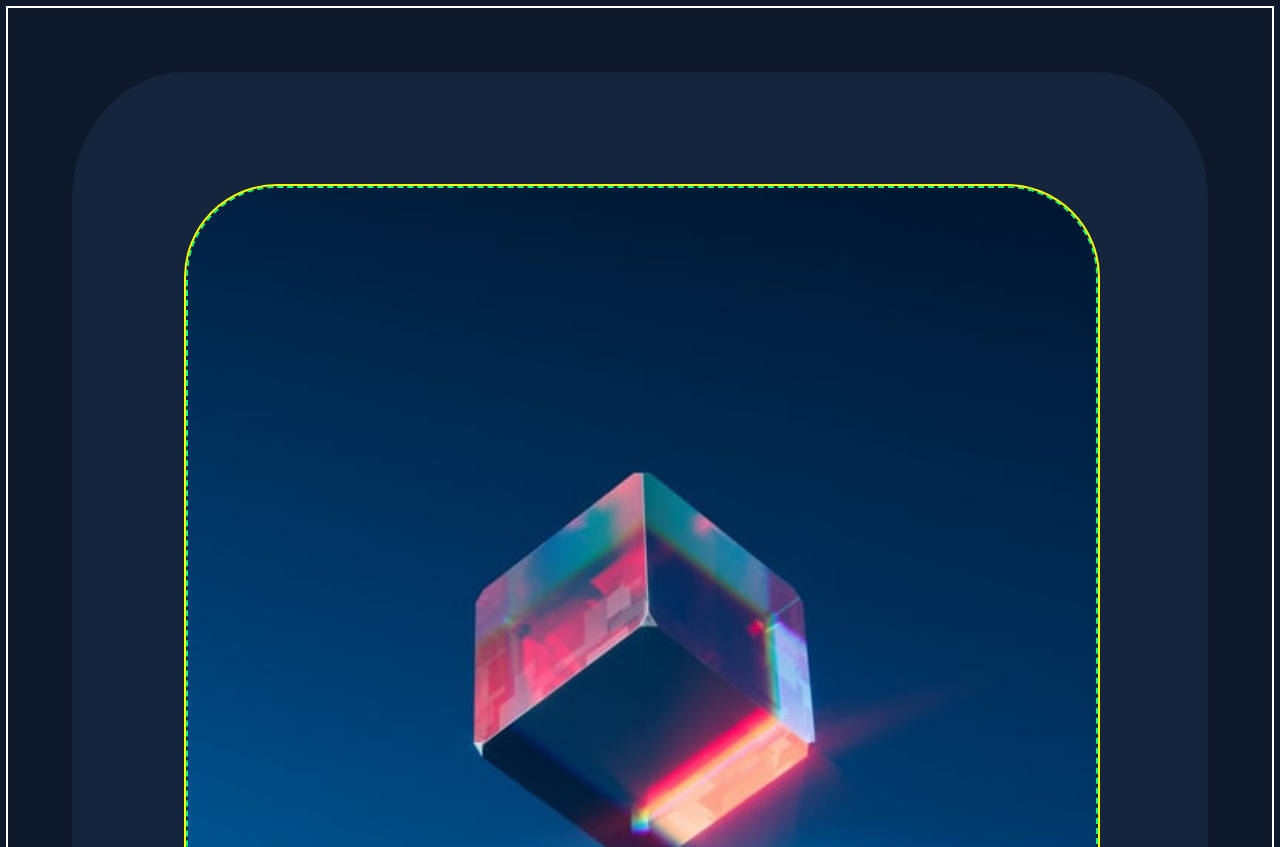
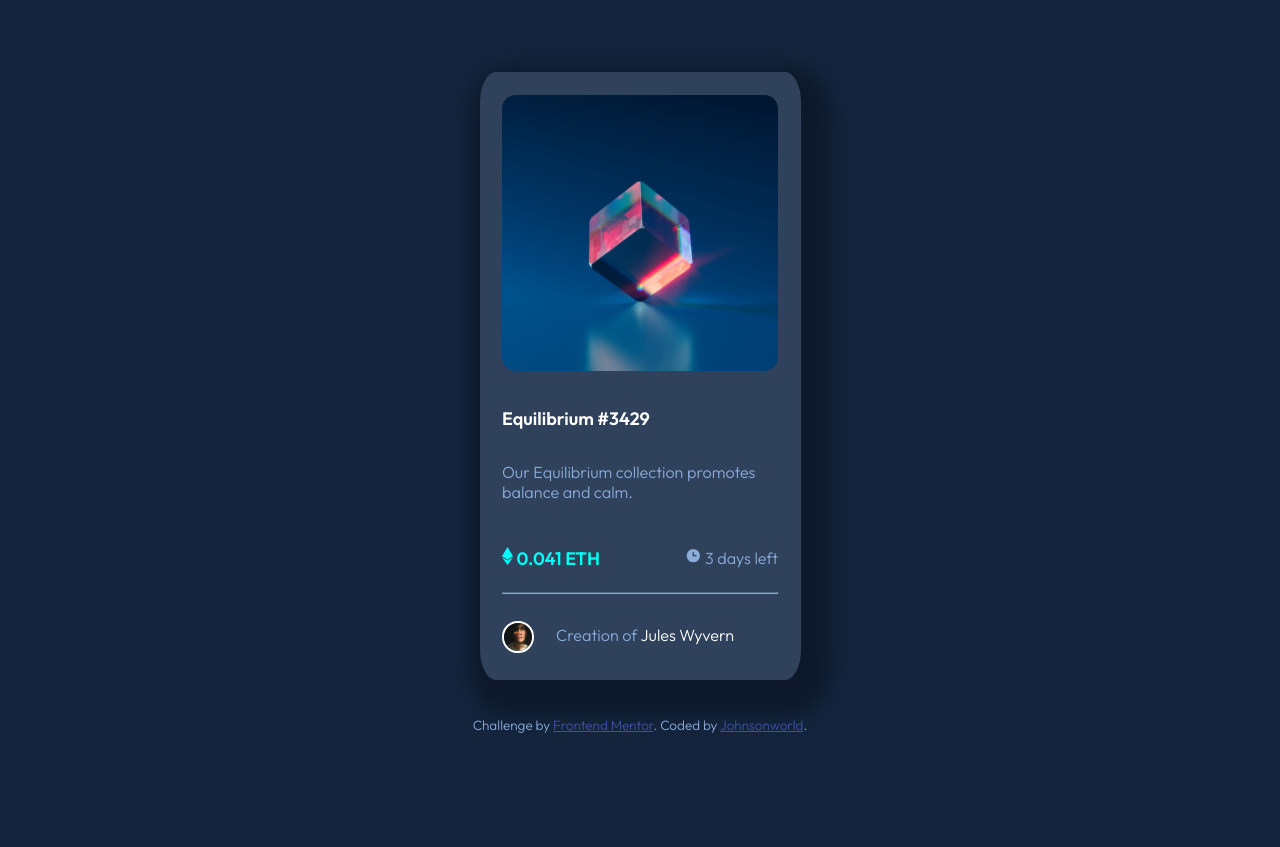
Before and after one commit to Johnsonworld/FEMentor-previewcard, a plain HTML site: page index.html in a window 1280 px wide. Shown: the top 847 px of the page. Drawn offline with Linux system fonts and the light colour scheme.

Commit message:
code card per challenge

```diff
--- a/app.css
+++ /dev/null
@@ -1,62 +0,0 @@
-.container {
-    display: flex;
-    flex-direction: column;
-    background-color: hsl(216, 50%, 16%);
-    border-radius: 10%;
-
-
-}
-
-
-
-
-.attribution {
-    font-size: 11px;
-    text-align: center;
-}
-
-.attribution a {
-    color: hsl(228, 45%, 44%);
-}
-
-body {
-    background-color: hsl(217, 54%, 11%);
-    padding: 5%;
-    outline: 2px white solid;
-    font-size: 18px;
-    color: hsl(215, 51%, 70%);
-}
-
-
-#equilibrium {
-    width: 80%;
-    max-height: 50%;
-    margin: 10%;
-    border-radius: 10%;
-    outline: 2px yellow solid;
-    border: 2px springgreen dashed;
-
-}
-
-h1 {
-    color: hsl(0, 0%, 100%);
-    outline: 2px green solid;
-    text-align: left;
-    width: 80%;
-    margin: auto;
-}
-
-
-p {
-    outline: 2px magenta dashed;
-    margin: 0 10% 0 10%;
-
-}
-
-.avatar {
-    border: white 2px solid;
-    width: 50px;
-    height: 50px;
-    border-radius: 50%;
-    vertical-align: middle;
-}
--- a/index.html
+++ b/index.html
@@ -7,25 +7,47 @@
   <!-- displays site properly based on user's device -->
 
   <link rel="icon" type="image/png" sizes="32x32" href="./images/favicon-32x32.png">
-  <link rel="stylesheet" href="app.css">
+  <link rel="stylesheet" href="styles.css">
+  <link rel="preconnect" href="https://fonts.googleapis.com">
+  <link rel="preconnect" href="https://fonts.gstatic.com" crossorigin>
+  <link href="https://fonts.googleapis.com/css2?family=Outfit:wght@300;400;600&display=swap" rel="stylesheet">
   <title>Frontend Mentor | NFT preview card component</title>
-
-  <!-- Feel free to remove these styles or customise in your own stylesheet 👍 -->
 
 </head>
 
 <body>
-  <div class="container">
-    <img id="equilibrium" src="images/image-equilibrium.jpg" alt="picture of NFT symbol">
-    <h1>Equilibrium #3429</h1>
+  <main>
+
+    <div class="img-container">
+      <img id="equilibrium" src="images/image-equilibrium.jpg" alt="picture of NFT symbol" class="image">
+      <div class="middle"> </div>
+      <a href="#"><img id="equilibrium2" src="images/icon-view.svg" alt="picture of the eye hovering" class="eye"></a>
+    </div>
+
+
+    <a class="card-title" href="#">
+      <h1>Equilibrium #3429</h1>
+    </a>
 
     <p>Our Equilibrium collection promotes balance and calm.</p>
 
-    <div><img src="images/icon-ethereum.svg" alt="view thing"> 0.041 ETH</div>
-    <div><img src="images/icon-clock.svg" alt="view thing"> 3 days left</div>
+    <div class="offer-data">
+      <!-- <div class="metrics-child"> -->
+        <div class="pricing"><img src="images/icon-ethereum.svg" alt="pricing quote"> 0.041 ETH</div>
+      <!-- </div> -->
+      <!-- <div class="metrics-child"> -->
+        <div class="time-remaining"><img id="clock" src="images/icon-clock.svg" alt="time remaining for offer"> 3 days left</div>
+      <!-- </div> -->
 
-    Creation of Jules Wyvern
-  </div>
+    </div>
+    <hr class="solid">
+
+    <div id="credits"><img id="avatar" src="images/image-avatar.png" alt="">Creation of <a class="callout-text"
+        href="#">Jules
+        Wyvern</a></div>
+
+  </main>
+
   <div class="attribution">
     Challenge by <a href="https://www.frontendmentor.io?ref=challenge" target="_blank">Frontend Mentor</a>.
     Coded by <a href="#">Johnsonworld</a>.
--- /dev/null
+++ b/styles.css
@@ -0,0 +1,164 @@
+*,
+*::before,
+*::after {
+    box-sizing: border-box;
+    font-family: 'Outfit', sans-serif;
+    font-size: 18px;
+    margin: 0;
+    padding: 0;
+
+}
+
+body {
+    background-color: #14253d;
+    color: #8bacda;
+    font-weight: 300;
+    height: 100vh;
+    margin-top: 4rem;
+}
+
+main {
+    background-color: #2f415b;
+    border-radius: 5%;
+    box-shadow: 10px 15px 20px 20px #0d192b;
+    display: flex;
+    flex-direction: column;
+    margin: 3rem 1.5rem;
+}
+
+.img-container {
+    border-radius: 5%;
+    margin: 1.25rem;
+    position: relative;
+}
+
+.image {
+    border-radius: 5%;
+    width: 100%;
+}
+
+.middle {
+    background-color: hsl(178, 100%, 50%);
+    border-radius: 5%;
+    height: 100%;
+    opacity: 0;
+    position: absolute;
+    top: 0%;
+    transition: .5s ease;
+    width: 100%;
+}
+
+.img-container:hover .image,
+.img-container:hover .eye {
+    opacity: 1;
+}
+
+.img-container:hover .middle {
+    opacity: .3;
+}
+
+.eye {
+    -ms-transform: translate(-50%, -50%);
+    -webkit-transform: translate(-50%, -50%);
+    color: white;
+    left: 50%;
+    opacity: 0;
+    padding: 16px 32px;
+    position: absolute;
+    top: 50%;
+    transform: translate(-50%, -50%);
+}
+
+.card-title {
+    color: hsl(0, 0%, 100%);
+    font-size: 1.25rem;
+    font-weight: 600;
+    margin: 0 1.25rem;
+    padding: .5rem 0;
+    text-decoration: none;
+}
+
+.card-title:hover, .callout-text:hover {
+    color: hsl(178, 100%, 50%);
+}
+
+p {
+    /* flex-wrap: wrap; */
+    font-size: .9rem;
+    margin: 1.25rem;
+}
+
+.offer-data {
+    display: grid;
+    grid-template-columns: 1fr 1fr;
+    margin: 1.25rem;
+}
+
+.pricing {
+    color: hsl(178, 100%, 50%);
+    font-weight: 600;
+    text-align: left;
+}
+
+.time-remaining {
+    font-size: .9rem;
+    text-align: right;
+}
+
+hr.solid {
+    border-color: hsl(215, 51%, 70%);
+    margin: 0 1.25rem;
+}
+
+#credits {
+    font-size: .9rem;
+}
+
+#avatar {
+    border-radius: 50%;
+    border: 2px solid hsl(0, 0%, 100%);
+    height: 1.75rem;
+    margin: 1.5rem 1.25rem;
+    vertical-align: middle;
+    width: 1.75rem;
+}
+
+.callout-text {
+    color: hsl(0, 0%, 100%);
+    font-size: .9rem;
+    text-decoration: none;
+}
+
+.attribution {
+    font-size: .75rem;
+    text-align: center;
+}
+
+.attribution a {
+    color: hsl(228, 45%, 44%);
+    font-size: .75rem;
+}
+
+@media screen and (min-width: 375px) {
+    main {
+        margin: auto;
+        width: 321px;
+    }
+
+    .attribution {
+        margin-top: 2rem;
+    }
+}
+
+@media screen and (max-width: 374px) {
+    #credits {
+        font-size: .75rem;
+    }
+
+    #avatar {
+        width: 1.5rem;
+        height: 1.5rem;
+        margin: 1.5rem 1rem 1.5rem 1.25rem;
+
+    }
+}
```
Also changed, not shown: images/completed-screenshot.jpg (added), 1 other file.
